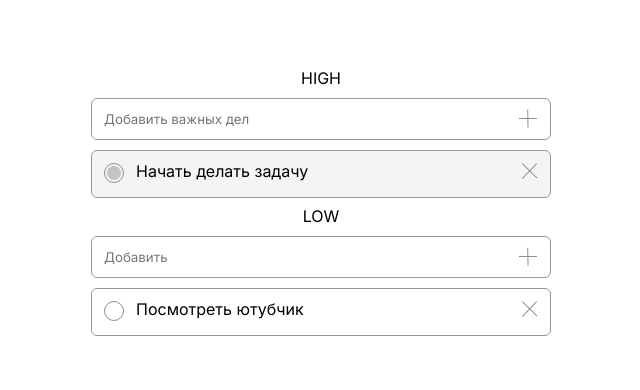
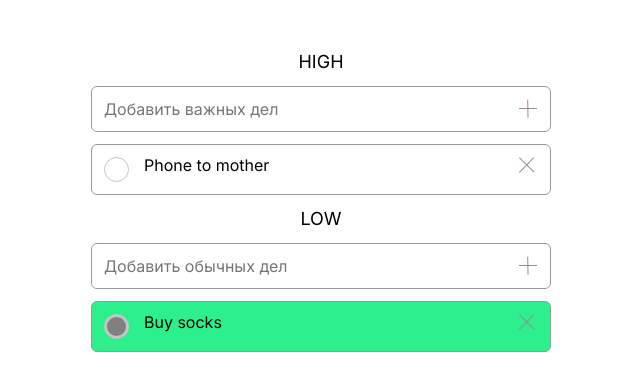
Before and after one commit to kuliznikovjeka/new-to-do-list, a plain HTML site: page index.html in a window 1280 px wide. Shown: the whole page, without its empty margins (319-959 px from the left). Drawn offline with Linux system fonts and the light colour scheme.

Commit message:
Add files via upload

```diff
--- a/index.html
+++ b/index.html
@@ -9,88 +9,43 @@
 	<link rel="stylesheet" href="./css/style.css">
 </head>
 
-
 <body>
 	<section class="to-do">
 		<div class="to-do__container">
 			<div class="to-do__wrapper">
-				<h3 class="to-do__pripority to-do__pripority_high">HIGH</h3>
-				<form id="form-high-priority" class="to-do__row">
-					<label for="high-task" class="to-do__label">
-						<input type="text" name="high-task" id="high-task" required placeholder="Добавить важных дел"
-							class="to-do__input to-do__input_high">
-					</label>
-					<button type="submit" class="to-do__btn-add to-do__btn-add_high btn">
-						<img src="./icons/add.svg" alt="">
-					</button>
+				<h3 class="to-do__high-priority-title title">HIGH</h3>
+				<form class="to-do__high-form high-form form">
+					<input required type="text" class="high-form__input" placeholder="Добавить важных дел">
+					<button type='submit' class="high-form__btn-add-task btn-add-task"></button>
 				</form>
-				<!-- <div class="to-do__row to-do__row_p">
-					<label class="to-do__checkbox-label">
-						<div class="to-do__body">
-							<input type="checkbox" class="to-do__checkbox-input">
-							<span class="to-do__checkbox-custom"></span>
-						</div>
-						<p class="to-do__text">
-							Вот вам и супер интересная тема.
-							Вы наверняка заметили что ваши файлы с кодом становятся все объемнее, что хочется вынести некоторые
-							вещи куда-то за пределы основной программы.
-						</p>
-					</label>
-					<button class="to-do__btn-delete to-do__btn-delete_high btn">
-						<img src="./icons/delete.svg" alt="">
-					</button>
+				<div class="to-do__high-tasks">
+					<div class="to-do__task">
+						<input type="checkbox" class="to-do__checkbox high-task-checkbox">
+						<p class="to-do__task-name">Сверстать этот TODO list</p>
+						<button class="to-do__btn-delete-task"></button>
+					</div>
+					<div class="to-do__task">
+						<input type="checkbox" class="to-do__checkbox high-task-checkbox">
+						<p class="to-do__task-name">Сделать логику</p>
+						<button class="to-do__btn-delete-task"></button>
+					</div>
+					<div class="to-do__task">
+						<input type="checkbox" class="to-do__checkbox high-task-checkbox">
+						<p class="to-do__task-name">У меня должно получиться</p>
+						<button class="to-do__btn-delete-task"></button>
+					</div>
 				</div>
-				<div class="to-do__row to-do__row_p">
-					<label class="to-do__checkbox-label">
-						<div class="to-do__body">
-							<input type="checkbox" class="to-do__checkbox-input">
-							<span class="to-do__checkbox-custom"></span>
-						</div>
-						<p class="to-do__text">
-							Сверстать этот TODO list
-						</p>
-					</label>
-					<button class="to-do__btn-delete to-do__btn-delete_high btn">
-						<img src="./icons/delete.svg" alt="">
-					</button>
-				</div> -->
-				<div class="to-do__row to-do__row_p to-do__row_checked">
-					<label class="to-do__checkbox-label">
-						<div class="to-do__body">
-							<input type="checkbox" checked class="to-do__checkbox-input">
-							<span class="to-do__checkbox-custom"></span>
-						</div>
-						<p class="to-do__text">
-							Начать делать задачу
-						</p>
-					</label>
-					<button class="to-do__btn-delete to-do__btn-delete_high btn">
-						<img src="./icons/delete.svg" alt="">
-					</button>
-				</div>
-				<h3 class="to-do__pripority to-do__pripority_low">LOW</h3>
-				<form id="form-low-priority" class="to-do__row">
-					<label for="low-task" class="to-do__label">
-						<input name="low-task" id="low-task" required type="text" placeholder="Добавить"
-							class="to-do__input to-do__input_low">
-					</label>
-					<button class="to-do__btn-add to-do__btn-add_low btn">
-						<img src="./icons/add.svg" alt="">
-					</button>
+				<h3 class="to-do__low-priority-title title">LOW</h3>
+				<form class="to-do__low-form low-form form">
+					<input required type="text" class="low-form__input" placeholder="Добавить обычных дел">
+					<button type='submit' class="low-form__btn-add-task btn-add-task"></button>
 				</form>
-				<div class="to-do__row to-do__row_p">
-					<label class="to-do__checkbox-label">
-						<div class="to-do__body">
-							<input type="checkbox" class="to-do__checkbox-input">
-							<span class="to-do__checkbox-custom"></span>
-						</div>
-						<p class="to-do__text">
-							Посмотреть ютубчик
-						</p>
-					</label>
-					<button class="to-do__btn-delete to-do__btn-delete_low btn">
-						<img src="./icons/delete.svg" alt="">
-					</button>
+				<div class="to-do__low-tasks">
+					<div class="to-do__task">
+						<input type="checkbox" class="to-do__checkbox low-task-checkbox">
+						<p class="to-do__task-name">низкий приоритет задачи</p>
+						<button class="to-do__btn-delete-task"></button>
+					</div>
 				</div>
 			</div>
 		</div>
--- /dev/null
+++ b/js/data.js
@@ -0,0 +1,14 @@
+export const PRIORITY = {
+	LOW: 'Low',
+	HIGH: 'High'
+}
+
+export const STATUS = {
+	TODO: 'To do',
+	DONE: 'Done'
+}
+
+export const taskList = [
+	{ name: 'Phone to mother', status: STATUS.TODO, priority: PRIORITY.HIGH },
+	{ name: 'Buy socks', status: STATUS.DONE, priority: PRIORITY.LOW },
+];
--- a/js/html-elements.js
+++ b/js/html-elements.js
@@ -1,6 +1,8 @@
-export const HTML_ELEMENTS = {
-	FORM_HIGH_PRIORITY: document.querySelector('#form-high-priority'),
-	FORM_LOW_PRIORITY: document.querySelector('#form-low-priority'),
-	INPUT_HIGH_PRIORITY: document.querySelector('#high-task'),
-	INPUT_LOW_PRIORITY: document.querySelector('#low-task'),
+export const ELEMENTS = {
+	HIGH_FORM: document.querySelector('.high-form'),
+	LOW_FORM: document.querySelector('.low-form'),
+	HIGH_FORM_INPUT: document.querySelector('.high-form__input'),
+	LOW_FORM_INPUT: document.querySelector('.low-form__input'),
+	HIGH_TASK_WRAP: document.querySelector('.to-do__high-tasks'),
+	LOW_TASK_WRAP: document.querySelector('.to-do__low-tasks'),
 }
--- a/js/script.js
+++ b/js/script.js
@@ -1,54 +1,130 @@
-import { HTML_ELEMENTS } from './html-elements.js';
+import { ELEMENTS } from './html-elements.js'
+import { PRIORITY, STATUS, taskList } from './data.js'
 
-HTML_ELEMENTS.FORM_HIGH_PRIORITY.addEventListener('submit', createTask);
-HTML_ELEMENTS.FORM_LOW_PRIORITY.addEventListener('submit', createTask);
+ELEMENTS.HIGH_FORM.addEventListener("submit", createTask);
+ELEMENTS.LOW_FORM.addEventListener("submit", createTask);
+ELEMENTS.HIGH_TASK_WRAP.addEventListener('click', deleteTask);
+ELEMENTS.LOW_TASK_WRAP.addEventListener('click', deleteTask);
+ELEMENTS.HIGH_TASK_WRAP.addEventListener('click', changeStatus);
+ELEMENTS.LOW_TASK_WRAP.addEventListener('click', changeStatus);
+render(taskList);
 
-function createTask(event) {
-	event.preventDefault();
-	const target = event.target;
+function render(arr) {
+	removeChildren(ELEMENTS.HIGH_TASK_WRAP);
+	removeChildren(ELEMENTS.LOW_TASK_WRAP);
 
-	const highPriorityInputValue = HTML_ELEMENTS.INPUT_HIGH_PRIORITY.value;
-	const lowPriorityInputValue = HTML_ELEMENTS.INPUT_LOW_PRIORITY.value;
+	for (let i = 0; i < taskList.length; i++) {
 
-	const row = createElement('div', 'to-do__row');
-	row.classList.add('to-do__row_p');
-	const label = createElement('label', 'to-do__checkbox-label');
-	const body = createElement('div', 'to-do__body');
-	const checkbox = createElement('input', 'to-do__checkbox-input', '', 'checkbox');
-	const customCheckbox = createElement('span', 'to-do__checkbox-custom');
-	const text = createElement('p', 'to-do__text');
-	const btnDelete = createElement('button', 'to-do__btn-delete', '', 'button');
-	btnDelete.classList.add('to-do__btn-delete_high', 'btn');
-	const img = createElement('img', 'close');
-	img.src = './icons/delete.svg';
+		const task = buildElement('div', 'to-do__task');
+		const checkbox = buildElement('input', 'to-do__checkbox');
+		checkbox.type = 'checkbox';
+		const taskName = buildElement('p', 'to-do__task-name');
+		taskName.textContent = taskList[i].name;
+		const btnDeleteTask = buildElement('button', 'to-do__btn-delete-task');
+		task.append(checkbox, taskName, btnDeleteTask);
 
-	row.append(label, btnDelete);
-	label.append(body, text);
-	btnDelete.append(img);
-	body.append(checkbox, customCheckbox);
+		if (arr[i].priority === PRIORITY.HIGH) {
+			ELEMENTS.HIGH_TASK_WRAP.append(task);
+		} else {
+			ELEMENTS.LOW_TASK_WRAP.append(task);
+		}
+
+		if (arr[i].status === STATUS.DONE) {
+			checkbox.checked = true;
+			task.classList.add('checked')
+		}
+	}
+
+}
+
+function createTask(e) {
+	e.preventDefault();
+	const target = e.target;
+
+	const highInputValue = ELEMENTS.HIGH_FORM_INPUT.value;
+	const lowInputValue = ELEMENTS.LOW_FORM_INPUT.value;
 
 	switch (target) {
-		case HTML_ELEMENTS.FORM_HIGH_PRIORITY:
-			text.textContent = highPriorityInputValue;
-			HTML_ELEMENTS.FORM_HIGH_PRIORITY.after(row);
-			render(HTML_ELEMENTS.INPUT_HIGH_PRIORITY)
+		case ELEMENTS.HIGH_FORM:
+			addTask(taskList, highInputValue, PRIORITY.HIGH);
+			resetInput(ELEMENTS.HIGH_FORM_INPUT)
 			break;
-		case HTML_ELEMENTS.FORM_LOW_PRIORITY:
-			text.textContent = lowPriorityInputValue;
-			HTML_ELEMENTS.FORM_LOW_PRIORITY.after(row);
-			render(HTML_ELEMENTS.INPUT_LOW_PRIORITY)
+		case ELEMENTS.LOW_FORM:
+			addTask(taskList, lowInputValue, PRIORITY.LOW);
+			resetInput(ELEMENTS.LOW_FORM_INPUT)
 			break;
+	}
+
+	render(taskList);
+}
+
+function addTask(arr, taskName, priority) {
+
+	const newTask = {};
+	newTask.name = taskName;
+	newTask.status = STATUS.TODO;
+	newTask.priority = priority;
+
+	arr.push(newTask);
+}
+
+function removeChildren(wrapper) {
+	while (wrapper.hasChildNodes()) {
+		wrapper.replaceChildren();
 	}
 }
 
-function createElement(tagName, className, text, typeName) {
+function resetInput(input) {
+	const epmtyStr = '';
+	input.value = epmtyStr;
+}
+
+function buildElement(tagName, className, text) {
 	const tag = document.createElement(tagName);
 	tag.classList.add(className);
 	tag.textContent = text;
-	tag.type = typeName;
 	return tag
 }
 
-function render(inputValue) {
-	inputValue.value = '';
+function deleteTask(event) {
+	if (!event.target.classList.contains('to-do__btn-delete-task')) return;
+
+	const oneElement = 1;
+	const taskName = event.target.previousSibling.textContent;
+	console.log(taskName);
+
+	const position = taskList.findIndex(task => {
+		return task.name === taskName;
+	})
+
+	taskList.splice(position, oneElement)
+
+	render(taskList)
 }
+
+function changeStatus(e) {
+
+	if (!(e.target.classList.contains('to-do__checkbox'))) return;
+
+	const checkbox = e.target;
+	// console.log(checkbox);
+	const checkedElement = e.target.checked;
+	// console.log(checkedElement);
+	const wrapper = e.target.parentNode;
+	console.log(wrapper);
+
+	const taskName = checkbox.nextSibling.textContent;
+	// console.log(taskName);
+
+	const position = taskList.findIndex(task => task.name === taskName);
+	// console.log(position);
+
+	if (checkedElement === true && !wrapper.classList.contains('checked')) {
+		taskList[position].status = STATUS.DONE;
+	} else {
+		taskList[position].status = STATUS.TODO;
+	}
+
+	render(taskList)
+
+}
--- a/scss/style.scss
+++ b/scss/style.scss
@@ -1,21 +1,9 @@
 @import "nullstyle.scss";
 @import url("https://fonts.googleapis.com/css?family=Inter:regular,700&display=swap");
-
-// цвета
-$mainColor: #000;
-$aquaColor: #edfdfd;
-$blueColor: #00bee3;
-$lightBlueColor: #c4f1f9;
-$greenColor: #46b464;
-$pinkColor: #ff94b9;
-$redColor: #d10c2c;
-$orangeColor: #ffae11;
-// цвета
 
 body {
 	font-family: "Inter", sans-serif;
 	font-size: 16px;
-	color: $mainColor;
 }
 
 [class*="__container"] {
@@ -24,12 +12,72 @@ body {
 	padding: 0 15px;
 }
 //========================================================================================================================================================
-.btn {
-	background: transparent;
-	padding: 0px 12px;
+.title {
+	text-align: center;
+	color: #000;
+	font-size: 18px;
+	line-height: (24/18 * 100%);
+	&:not(:last-child) {
+		margin-bottom: 12px;
+	}
 }
+.btn-add-task {
+	background: url("../img/add.svg") 0 0 no-repeat;
+	display: block;
+	width: 20px;
+	height: 20px;
+	margin-right: 12px;
+}
+
+.form {
+	display: flex;
+	align-items: center;
+	column-gap: 15px;
+	justify-content: space-between;
+	border-radius: 6px;
+	border: 1px solid #989898;
+	&:not(:last-child) {
+		margin-bottom: 12px;
+	}
+}
+.high-form {
+	// .high-form__input
+
+	&__input {
+		border-radius: 6px;
+		font-size: 16px;
+		padding: 12px;
+	}
+
+	// .high-form__btn-add-task
+
+	&__btn-add-task {
+	}
+}
+.low-form {
+	// .low-form__input
+
+	&__input {
+		border-radius: 6px;
+		font-size: 16px;
+		padding: 12px;
+	}
+
+	// .low-form__btn-add-task
+
+	&__btn-add-task {
+	}
+}
+.high-task-checkbox {
+}
+
+.low-task-checkbox {
+}
+
+//========================================================================================================================================================
+
 .to-do {
-	padding: 70px 0px;
+	padding-top: 50px;
 	// .to-do__container
 
 	&__container {
@@ -45,107 +93,91 @@ body {
 		width: 100%;
 	}
 
-	// .to-do__pripority
+	// .to-do__high-priority-title
 
-	&__pripority {
-		text-align: center;
-		color: $mainColor;
+	&__high-priority-title {
+	}
+
+	// .to-do__high-form
+
+	&__high-form {
+	}
+
+	// .to-do__high-tasks
+
+	&__high-tasks {
 		&:not(:last-child) {
 			margin-bottom: 12px;
 		}
 	}
 
-	// .to-do__row
+	// .to-do__task
 
-	&__row {
+	&__task {
 		display: flex;
-		gap: 10px;
 		justify-content: space-between;
+		column-gap: 15px;
 		border-radius: 6px;
 		border: 1px solid #989898;
+		padding: 12px;
 		&:not(:last-child) {
-			margin-bottom: 10px;
+			margin-bottom: 12px;
 		}
-		&_p {
-			padding: 12px;
-		}
-		&_checked {
-			background-color: #f4f4f4;
+
+		&.checked {
+			background: rgb(44, 240, 139);
 		}
 	}
 
-	&__label {
-		width: 100%;
+	// .to-do__checkbox
+
+	&__checkbox {
+		align-self: start;
 	}
 
-	// .to-do__input
+	// .to-do__task-name
 
-	&__input {
+	&__task-name {
 		width: 100%;
-		padding: 12px;
-		border-radius: 6px;
+		align-self: flex-start;
 	}
 
-	// .to-do__btn-add
+	// .to-do__btn-delete-task
 
-	&__btn-add {
+	&__btn-delete-task {
+		background: url("../img/delete.svg") 0 0 no-repeat;
+		flex: 0 0 20px;
+		width: 20px;
+		height: 20px;
+		display: block;
 	}
 
-	// .to-do__checkbox-label
-	&__checkbox-label {
-		cursor: pointer;
-		display: flex;
-		width: 100%;
+	// .to-do__low-priority-title
+
+	&__low-priority-title {
 	}
 
-	// .to-do__checkbox-input
+	// .to-do__low-form
 
-	&__checkbox-input {
-		width: 0;
-		height: 0;
-		opacity: 0;
-		position: absolute;
-		z-index: -1;
+	&__low-form {
 	}
 
-	&__checkbox-custom {
-		cursor: pointer;
-		position: relative;
-		display: inline-block;
-		width: 20px;
-		height: 20px;
-		background: transparent;
-		border: 1px solid #989;
-		border-radius: 50%;
-		margin-right: 12px;
-		&::before {
-			content: "";
-			position: absolute;
-			display: inline-block;
-			transform: scale(0);
-			width: 14px;
-			height: 14px;
-			top: 12%;
-			left: 12%;
-			background: #c4c4c4;
-			border-radius: 50%;
-			transition: transform 0.3s ease 0s;
-		}
-	}
+	// .to-do__low-tasks
 
-	// .to-do__text
-
-	&__text {
-	}
-
-	// .to-do__btn-delete
-
-	&__btn-delete {
-		align-self: start;
-		padding: 0;
+	&__low-tasks {
 	}
 }
 
-.to-do__checkbox-input:checked + .to-do__checkbox-custom::before {
-	transform: scale(1);
+input[type="checkbox"] {
+	flex: 0 0 25px;
+	appearance: none;
+	width: 25px;
+	height: 25px;
+	border-radius: 50%;
+	border: 1px solid #c4c4c4;
+	cursor: pointer;
 }
+input[type="checkbox"]:checked {
+	background-color: gray;
+	border: 3px solid #c4c4c4;
+}
```
Also changed, not shown: css/style.css, css/style.min.css, img/add.svg (added), img/delete.svg (added).
